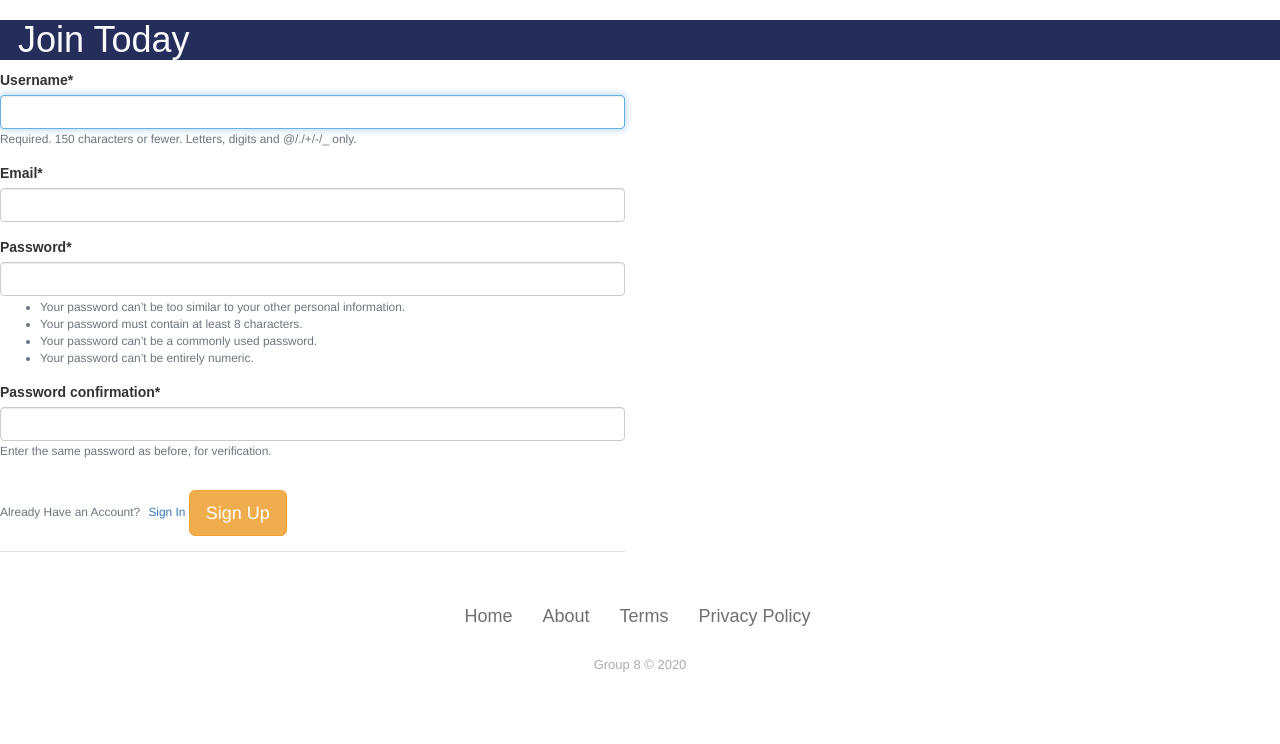
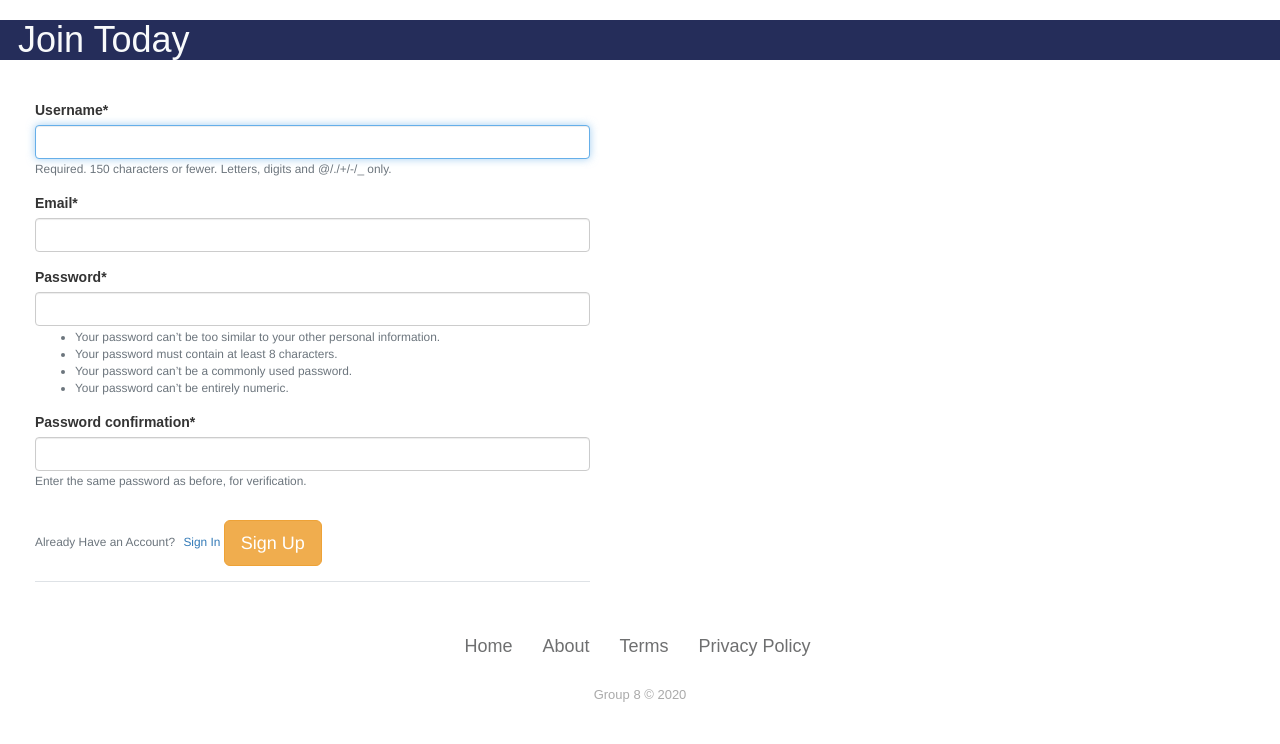
Before and after one commit to Bestmart721/Dublin_bus_official, a Django app: page /register/ in a window 1280 px wide. Shown: the part 62-806 px from the top of the page. Before the commit the page ends 734 px from the top, so only its background shows below. Run offline with Django 3.2, Linux system fonts and the light colour scheme; some libraries are stand-ins or nearby versions.

Commit message:
wow can you believe, even more minor CSS changes to make style uniform across all pages

```diff
--- a/django_server/dublin_bus/users/templates/users/register.html
+++ b/django_server/dublin_bus/users/templates/users/register.html
@@ -3,10 +3,10 @@
 {% block content %}
 <script src="https://code.jquery.com/jquery-3.5.1.slim.min.js"></script>
 <h1>Join Today</h1>
-<div class = "row">
-<div class = "col-lg-6">
-<div class = "content-section">
-    <form method="POST">
+<div class="row">
+<div class="col-md-6" id="col1">
+<div class = "content-section cold-md-12">
+    <form method="POST" style="margin-top: 30px;">
         {% csrf_token %}
         <fieldset class="form-group">
 
```
